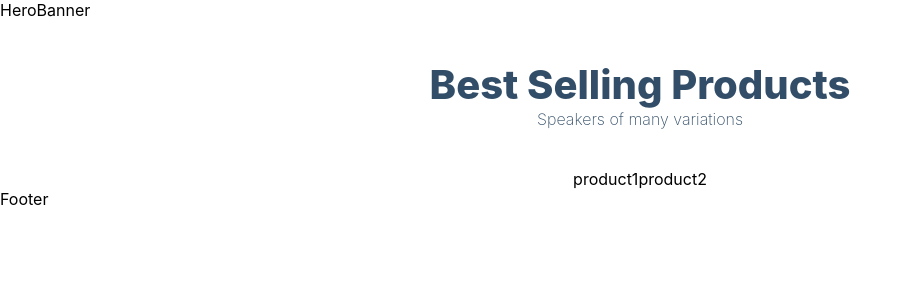
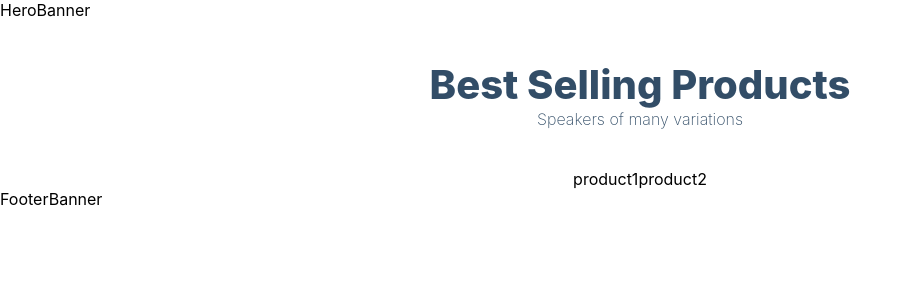
Before and after one commit to nkp1111/ecommerce, a Next.js app: page / in a window 1280 px wide. Shown: the top 300 px of the page, without its empty margins (0-911 px from the left). Built offline with nearby package versions, Linux system fonts and the light colour scheme.

Commit message:
feat: add all components file

```diff
--- /dev/null
+++ b/src/component/Cart.js
@@ -0,0 +1,11 @@
+import React from 'react'
+
+const Cart = () => {
+  return (
+    <div>
+      Cart
+    </div>
+  )
+}
+
+export default Cart
--- /dev/null
+++ b/src/component/Footer.js
@@ -0,0 +1,11 @@
+import React from 'react'
+
+const Footer = () => {
+  return (
+    <div>
+      Footer
+    </div>
+  )
+}
+
+export default Footer
--- /dev/null
+++ b/src/component/FooterBanner.js
@@ -0,0 +1,11 @@
+import React from 'react'
+
+const FooterBanner = () => {
+  return (
+    <div>
+      FooterBanner
+    </div>
+  )
+}
+
+export default FooterBanner
--- /dev/null
+++ b/src/component/HeroBanner.js
@@ -0,0 +1,12 @@
+import React from 'react'
+
+const HeroBanner = () => {
+  return (
+    <div>
+      HeroBanner
+    </div>
+  )
+}
+
+export default HeroBanner
+HeroBanner
--- /dev/null
+++ b/src/component/Layout.js
@@ -0,0 +1,11 @@
+import React from 'react'
+
+const Layout = () => {
+  return (
+    <div>
+      Layout
+    </div>
+  )
+}
+
+export default Layout
--- /dev/null
+++ b/src/component/Navbar.js
@@ -0,0 +1,11 @@
+import React from 'react'
+
+const Navbar = () => {
+  return (
+    <div>
+      Navbar
+    </div>
+  )
+}
+
+export default Navbar
--- /dev/null
+++ b/src/component/Product.js
@@ -0,0 +1,11 @@
+import React from 'react'
+
+const Product = () => {
+  return (
+    <div>
+      Product
+    </div>
+  )
+}
+
+export default Product
--- /dev/null
+++ b/src/component/index.js
@@ -0,0 +1,7 @@
+export { default as Cart } from "./Cart"
+export { default as Footer } from "./Footer"
+export { default as FooterBanner } from "./FooterBanner"
+export { default as HeroBanner } from "./HeroBanner"
+export { default as Layout } from "./Layout"
+export { default as Navbar } from "./Navbar"
+export { default as Product } from "./Product"
--- a/src/pages/index.js
+++ b/src/pages/index.js
@@ -1,9 +1,11 @@
 import React from 'react'
+
+import { HeroBanner, Product, FooterBanner } from '../component'
 
 const Home = () => {
   return (
     <>
-      HeroBanner
+      <HeroBanner />
 
       <div className='products-heading'>
         <h2>Best Selling Products</h2>
@@ -14,7 +16,7 @@ const Home = () => {
         {["product1", "product2"].map(item => item)}
       </div>
 
-      Footer
+      <FooterBanner />
     </>
   )
 }
```
